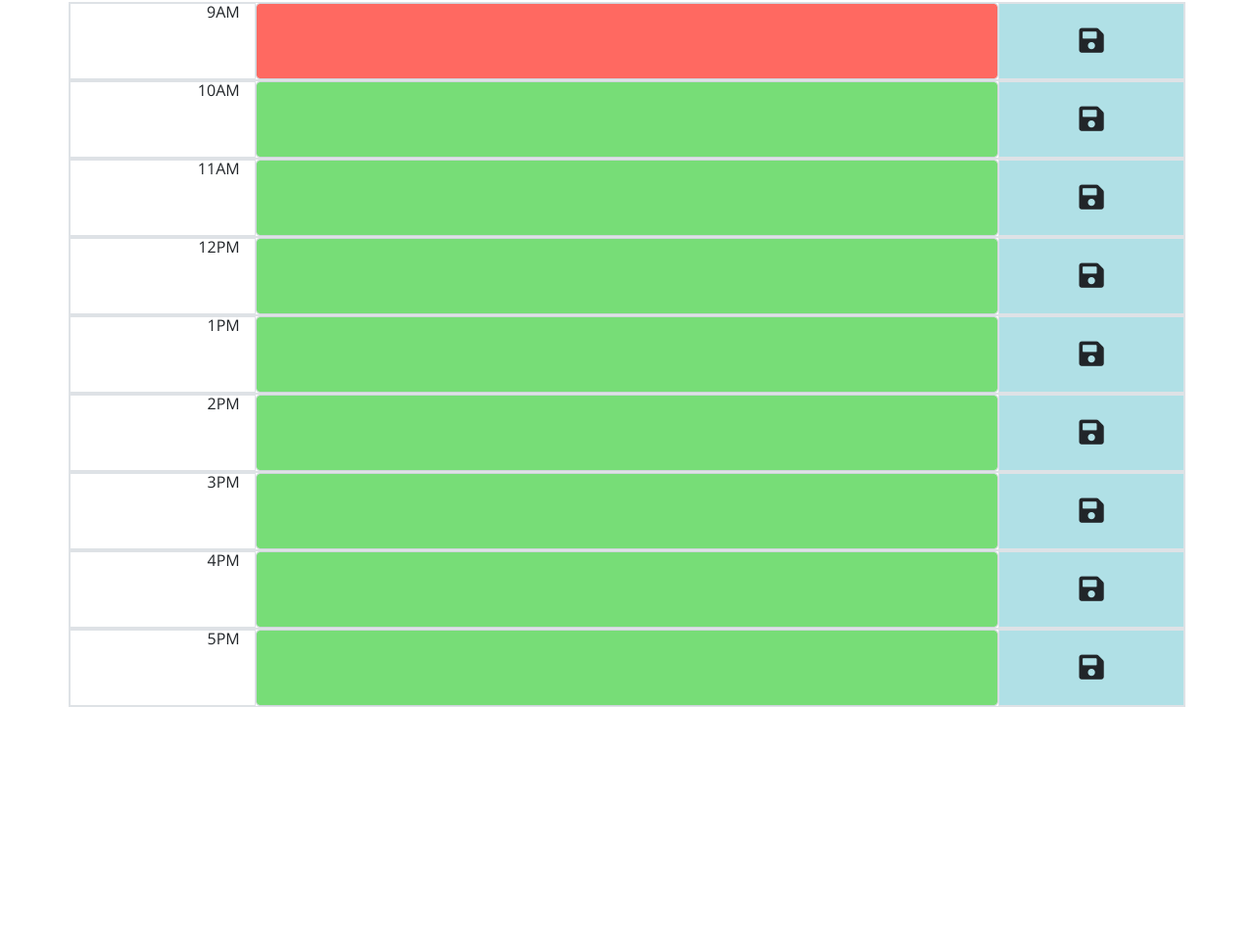
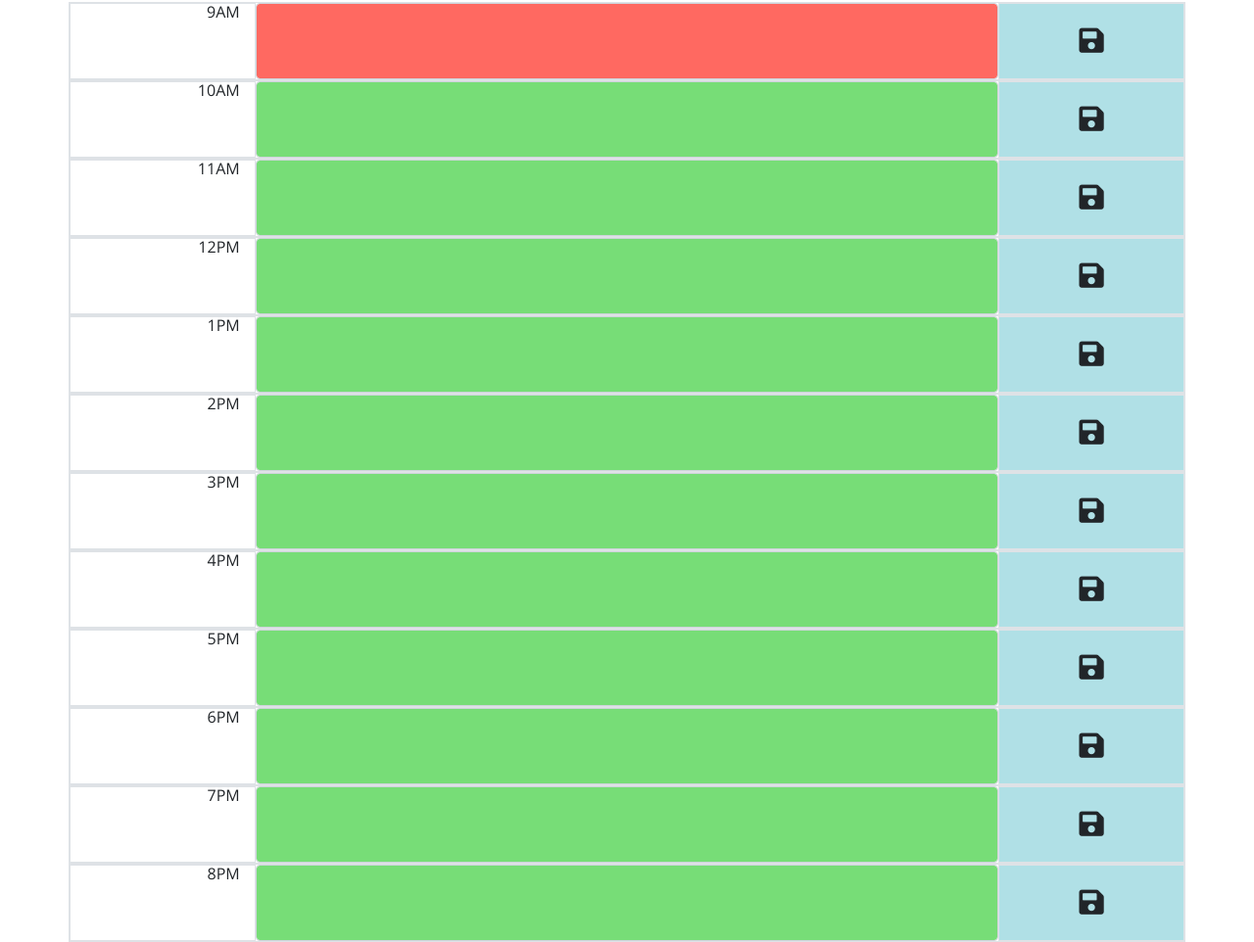
Before and after one commit to vinitapp/WorkDayScheduler, a plain HTML site: page index.html in a window 1280 px wide. Shown: the part 334-1296 px from the top of the page at 98% size. Before the commit the page ends 1056 px from the top, so only its background shows below. Drawn offline with nearby package versions, Linux system fonts and the light colour scheme.

Commit message:
updated js file

```diff
--- a/assets/javascript/script.js
+++ b/assets/js/script.js
@@ -35,6 +35,9 @@ let schedule2pm = $("#2PM");
 let schedule3pm = $("#3PM");
 let schedule4pm = $("#4PM");
 let schedule5pm = $("#5PM");
+let schedule6pm = $("#6PM");
+let schedule7pm = $("#7PM");
+let schedule8pm = $("#8PM");
 
 let scheduleElArray = [
     schedule9am,
@@ -46,6 +49,9 @@ let scheduleElArray = [
     schedule3pm,
     schedule4pm,
     schedule5pm,
+    schedule6pm,
+    schedule7pm,
+    schedule8pm,
 ];
 
 renderLastRegistered();
--- a/index.html
+++ b/index.html
@@ -18,7 +18,7 @@
       href="https://fonts.googleapis.com/css?family=Open+Sans&display=swap"
       rel="stylesheet"
     />
-    <link rel="stylesheet" href="assets/css/style.css" />
+    <link rel="stylesheet" href="./assets/css/style.css" />
     <title>Work Day Scheduler</title>
 
   </head>
@@ -76,12 +76,28 @@
         <textarea class="form-control col-8" type="text" id="5PM" data-hour="17"></textarea>
         <div class="col border d-flex align-items-center justify-content-center save-icon save-container"><i class="fas fa-save"></i></div>
       </div>
+      <div class="row row-cols-3 border">
+        <div class="col text-right border">6PM</div>
+        <textarea class="form-control col-8" type="text" id="6PM" data-hour="18"></textarea>
+        <div class="col border d-flex align-items-center justify-content-center save-icon save-container"><i class="fas fa-save"></i></div>
+      </div>
+      <div class="row row-cols-3 border">
+        <div class="col text-right border">7PM</div>
+        <textarea class="form-control col-8" type="text" id="7PM" data-hour="19"></textarea>
+        <div class="col border d-flex align-items-center justify-content-center save-icon save-container"><i class="fas fa-save"></i></div>
+      </div>
+      <div class="row row-cols-3 border">
+        <div class="col text-right border">8PM</div>
+        <textarea class="form-control col-8" type="text" id="8PM" data-hour="20"></textarea>
+        <div class="col border d-flex align-items-center justify-content-center save-icon save-container"><i class="fas fa-save"></i></div>
+      </div>
+
     </div>
 
 
 
     <script src="https://cdnjs.cloudflare.com/ajax/libs/jquery/3.2.1/jquery.min.js"></script>
     <script src="https://cdnjs.cloudflare.com/ajax/libs/moment.js/2.24.0/moment.min.js"></script>
-    <script src="assets/javascript/script.js"></script>
+    <script src="./assets/js/script.js"></script>
   </body>
 </html>
```
Also changed, not shown: 1 other file.
